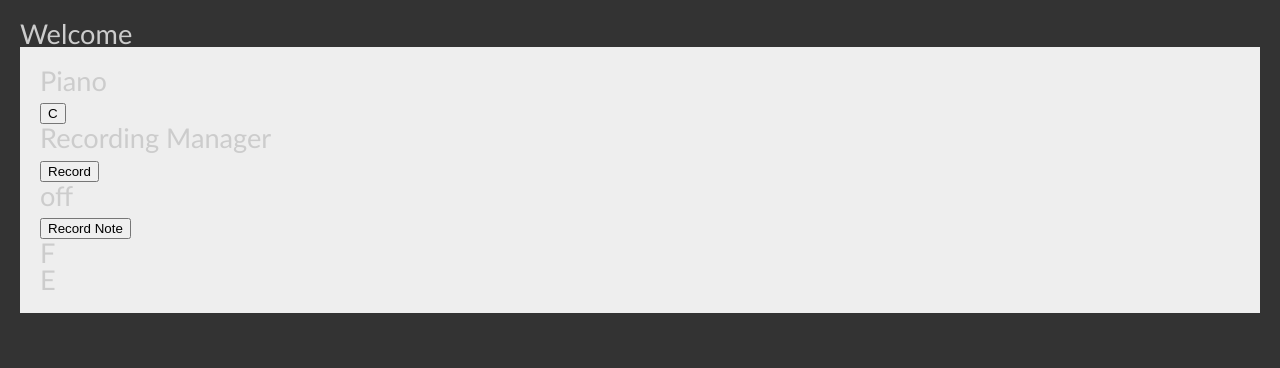
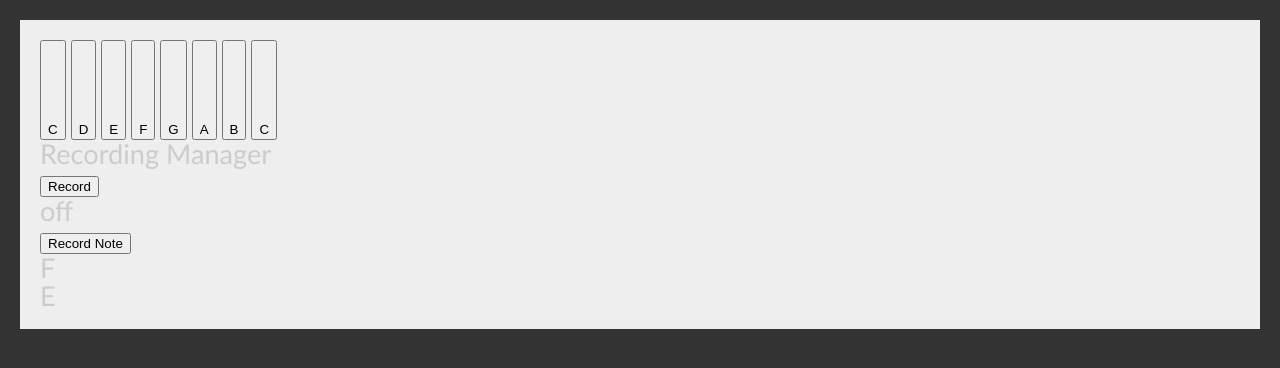
Before and after one commit to edwardtanguay/test-react-class-component, a React (Create React App) app: page / in a window 1280 px wide. Shown: the top 368 px of the page. Built offline with nearby package versions, Linux system fonts and the light colour scheme.

Commit message:
plays notes

```diff
--- a/src/App.css
+++ b/src/App.css
@@ -13,3 +13,19 @@ body {
   background: #eee;
   padding: 20px;
 }
+
+.App .component_piano h2 {
+  margin: 0 0 10px 0;
+}
+
+.App .component_piano button.whiteKey {
+  height: 100px;
+  margin: 0 5px 0 0;
+  display: -webkit-inline-box;
+  display: -ms-inline-flexbox;
+  display: inline-flex;
+  -webkit-box-align: end;
+      -ms-flex-align: end;
+          align-items: flex-end;
+}
+/*# sourceMappingURL=App.css.map */
--- a/src/App.js
+++ b/src/App.js
@@ -4,7 +4,6 @@ import { Piano } from './components/Piano';
 function App() {
 	return (
 		<div className="App">
-			<h1>Welcome</h1>
 			<Piano />
 		</div>
 	);
--- a/src/App.min.css
+++ b/src/App.min.css
@@ -1 +1 @@
-body{background:#333;color:#ccc;font-size:1.7rem}.App{padding:20px;font-family:'Gill Sans', 'Gill Sans MT', Calibri, 'Trebuchet MS', sans-serif}.App .component_piano{background:#eee;padding:20px}
+body{background:#333;color:#ccc;font-size:1.7rem}.App{padding:20px;font-family:'Gill Sans', 'Gill Sans MT', Calibri, 'Trebuchet MS', sans-serif}.App .component_piano{background:#eee;padding:20px}.App .component_piano h2{margin:0 0 10px 0}.App .component_piano button.whiteKey{height:100px;margin:0 5px 0 0;display:inline-flex;align-items:flex-end}
--- a/src/App.scss
+++ b/src/App.scss
@@ -8,7 +8,17 @@ body {
 	font-family: 'Gill Sans', 'Gill Sans MT', Calibri, 'Trebuchet MS', sans-serif;
 
 	.component_piano {
+		h2 {
+			margin: 0 0 10px 0;
+		}
 		background: #eee;
 		padding: 20px;
+
+		button.whiteKey {
+			height: 100px;
+			margin: 0 5px 0 0;
+			display: inline-flex;
+			align-items: flex-end;
+		}
 	}
 }
--- a/src/classes/AudioManager.js
+++ b/src/classes/AudioManager.js
@@ -1,16 +1,52 @@
+window.AudioContext = window.AudioContext || window.webkitAudioContext;
+
 export class AudioManager {
 
 	constructor() {
+		this.ctx = new AudioContext();
 		this.recordNote = null;
+		this.oscillators = {};
 	}
 
 	injectRecordNote(recordNote) {
 		this.recordNote = recordNote;
 	}
 
-	noteOn(note) {
-		console.log('note play: ' + note);
-		// record note in recording manager
+	midiToFrequency(number) {
+		const a = 440;
+		return (a / 32) * 2 ** ((number - 9) / 12);
+	}
+
+	noteOn(note, velocity) {
+		const oscGain = this.ctx.createGain();
+		oscGain.gain.value = 0.33;
+		const velocityGainAmount = (1 / 127) * velocity;
+		const velocityGain = this.ctx.createGain();
+
+		const osc = this.ctx.createOscillator();
+		osc.type = 'sine';
+		osc.frequency.value = this.midiToFrequency(note);
+		velocityGain.gain.value = velocityGainAmount;
+
+		osc.connect(oscGain);
+		osc.connect(velocityGain);
+		velocityGain.connect(this.ctx.destination);
+
+		osc.gain = oscGain;
+
+		console.log(osc.frequency.value);
+		this.oscillators[note.toString()] = osc;
+		osc.start();
 		this.recordNote(note);
 	}
+
+	noteOffWithKeyPress(note) {
+		const osc = this.oscillators[note.toString()];
+		setTimeout(() => {
+			osc.stop();
+			osc.disconnect();
+		}, 200);
+
+		delete this.oscillators[note.toString()];
+	}
 }
--- a/src/components/Piano.js
+++ b/src/components/Piano.js
@@ -5,14 +5,20 @@ const audioManager = new AudioManager();
 
 export const Piano = () => {
 
-	const handlePianoKeyPress = () => {
-		audioManager.noteOn('C');
+	const handlePianoKeyPress = (note) => {
+		audioManager.noteOn(note, 35);
+		audioManager.noteOffWithKeyPress(note);
 	}
 
 	return (
 		<div className="component_piano">
-			<h1>Piano</h1>
-			<button onClick={handlePianoKeyPress}>C</button>
+			<div className="piano">
+				{['C', 'D', 'E', 'F', 'G', 'A', 'B', 'C'].map((letter, i) => {
+					return (
+						<button key={i} className="whiteKey" onClick={() => handlePianoKeyPress(72)}>{letter}</button>
+					)
+				})}
+			</div>
 			<RecordingManager audioManager={audioManager} />
 		</div>
 	)
```
Also changed, not shown: dev/notes.txt (added), 1 other file (tests, documents, lock files or other folders).
